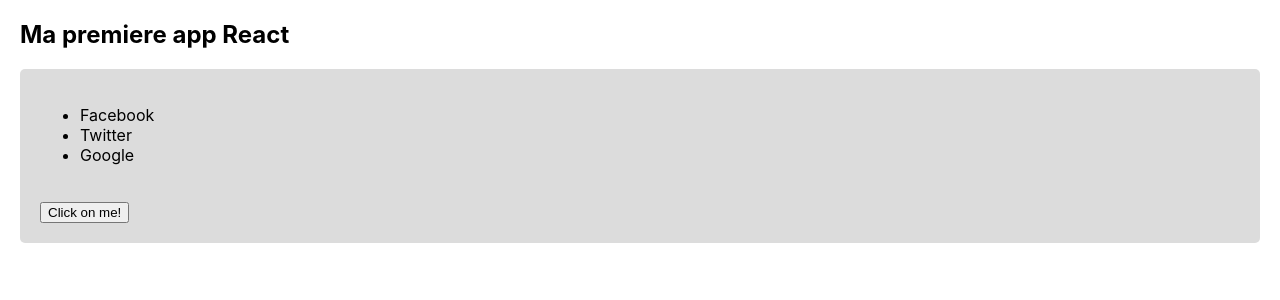
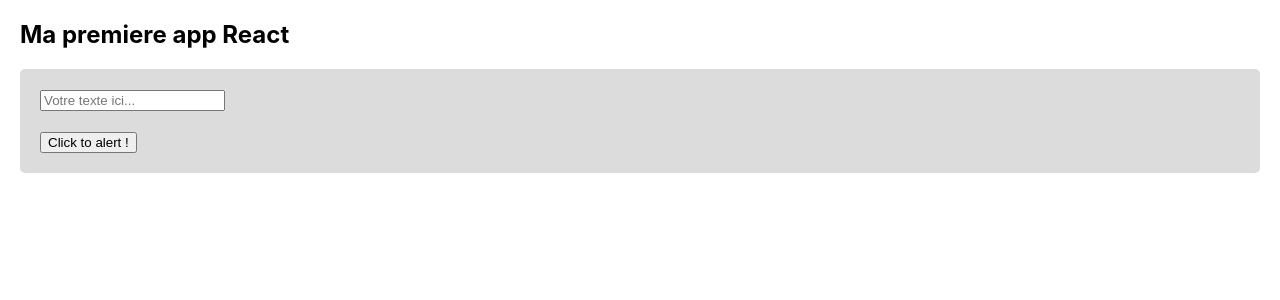
Before and after one commit to FranckGarcia189/learn-reactjs, a React (Create React App) app in the folder premiere-app-react/: page / in a window 1280 px wide. Shown: the top 300 px of the page. Built offline with nearby package versions, Linux system fonts and the light colour scheme.

Commit message:
add formular

```diff
--- a/premiere-app-react/src/App.js
+++ b/premiere-app-react/src/App.js
@@ -3,18 +3,15 @@ import React from 'react';
 import './App.css';
 // import {List} from './Components/list.js';
 // import {Button} from './Components/Button.js';
-import {Button, List } from './Components';
+import {Button, List, Formulaire } from './Components';
 
 function App() {
-  const initlist = <List/>;
-  const MyButton = <Button/>;
+  const Formulaire1 = <Formulaire type="text" name="UserInput" placeholder="Votre texte ici..." disabled={false}/>;
   return (
     <div className="divApp">
       <h2>Ma premiere app React</h2>
       <div className="divAppColor">
-        { initlist }
-        <br/>
-        { MyButton }
+        { Formulaire1 }
       </div>
     </div>
   );
--- a/premiere-app-react/src/Components/Button.js
+++ b/premiere-app-react/src/Components/Button.js
@@ -3,17 +3,17 @@ import React from 'react';
 export class Button extends React.Component {
     constructor (props) {
         super(props)
-        this.state = {
-            value : "Click on me!"
-        }
+        // this.state = {
+        //     value : "Click on me!"
+        // }
     }
-    ChangeButtonValue(){
-        const NewValue = "Ca marche !"
-        this.setState({
-            value : NewValue
-        })
-    }
+    // ChangeButtonValue(){
+    //     const NewValue = "Ca marche !"
+    //     this.setState({
+    //         value : NewValue
+    //     })
+    // }
     render () {
-        return (<button type="button" onClick={()=>this.ChangeButtonValue()}>{this.state.value}</button>)
+        return (<button type={this.props.type}>{this.props.value}</button>)
     }
 }
--- /dev/null
+++ b/premiere-app-react/src/Components/Formulaire.js
@@ -0,0 +1,27 @@
+import React from 'react';
+import {Button} from './Button';
+
+export class Formulaire extends React.Component {
+    constructor (props) {
+        super(props)
+        // this.state = {
+        //     UserText : ""
+        // }
+    }
+    alertUserText(){
+        alert("test")
+    }
+
+    render () {
+        const MyButton = <Button type="submit" value="Click to alert !"/>;
+        return (
+            <div>
+                <form onSubmit={()=>this.alertUserText()}>
+                    <input type={this.props.type} name={this.props.name} placeholder={this.props.placeholder} disabled={this.props.disabled}/>
+                    <br/><br/>
+                    {MyButton}
+                </form>
+            </div>
+        )
+    }
+}
--- a/premiere-app-react/src/Components/index.js
+++ b/premiere-app-react/src/Components/index.js
@@ -1,4 +1,5 @@
 import {Button} from './Button'
 import {List} from './list'
+import {Formulaire} from './Formulaire'
 
-export {Button, List}
+export {Button, List, Formulaire}
```
